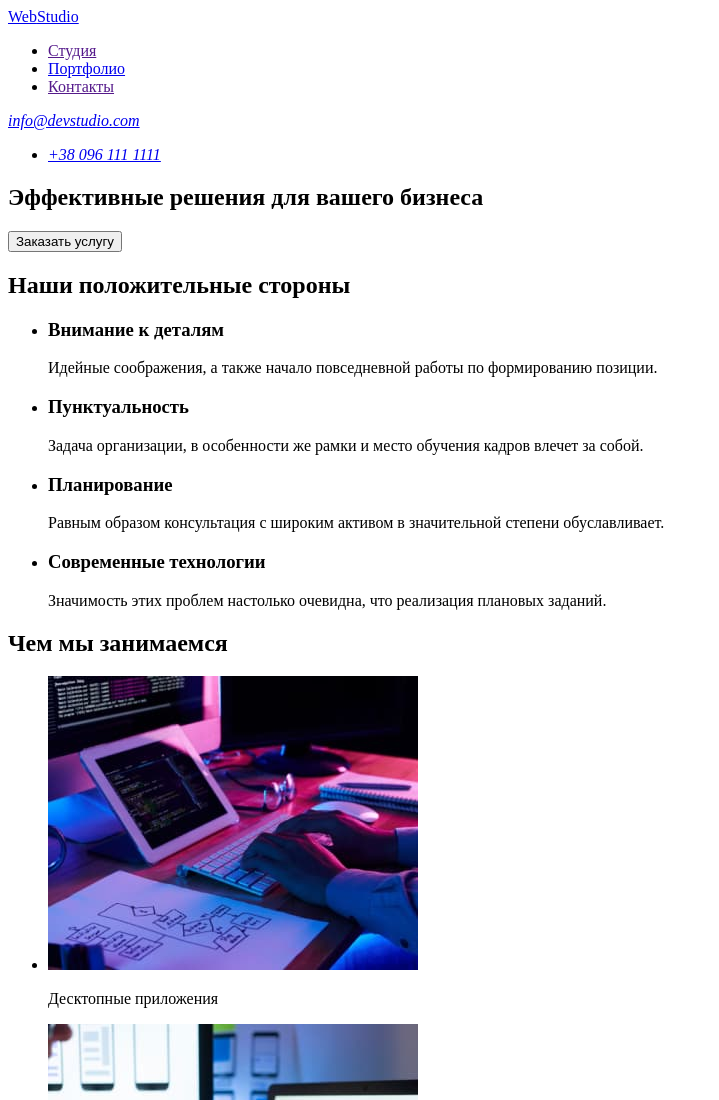
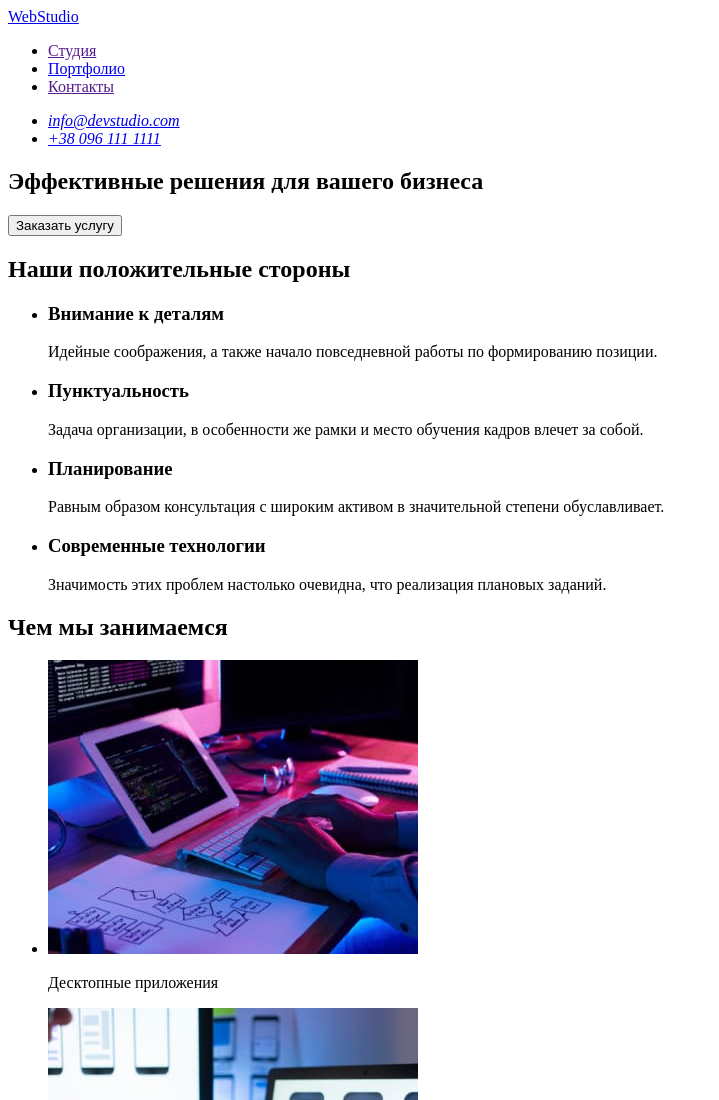
Before and after one commit to EclipsoZhuk/goit-markup-hw-02, a plain HTML site: page index.html in a window 1280 px wide. Shown: the top 1100 px of the page, without its empty margins (0-719 px from the left). Drawn offline with Linux system fonts and the light colour scheme.

Commit message:
Рекомендации после проверки

```diff
--- a/index.html
+++ b/index.html
@@ -21,8 +21,8 @@
             </ul>
         </nav>
         <address>
-            <a href="mailto:info@devstudio.com">info@devstudio.com</a>
             <ul>
+                <li><a href="mailto:info@devstudio.com">info@devstudio.com</a></li>
                 <li><a href="tel:+380961111111">+38 096 111 1111</a></li>
             </ul>
         </address>
```
